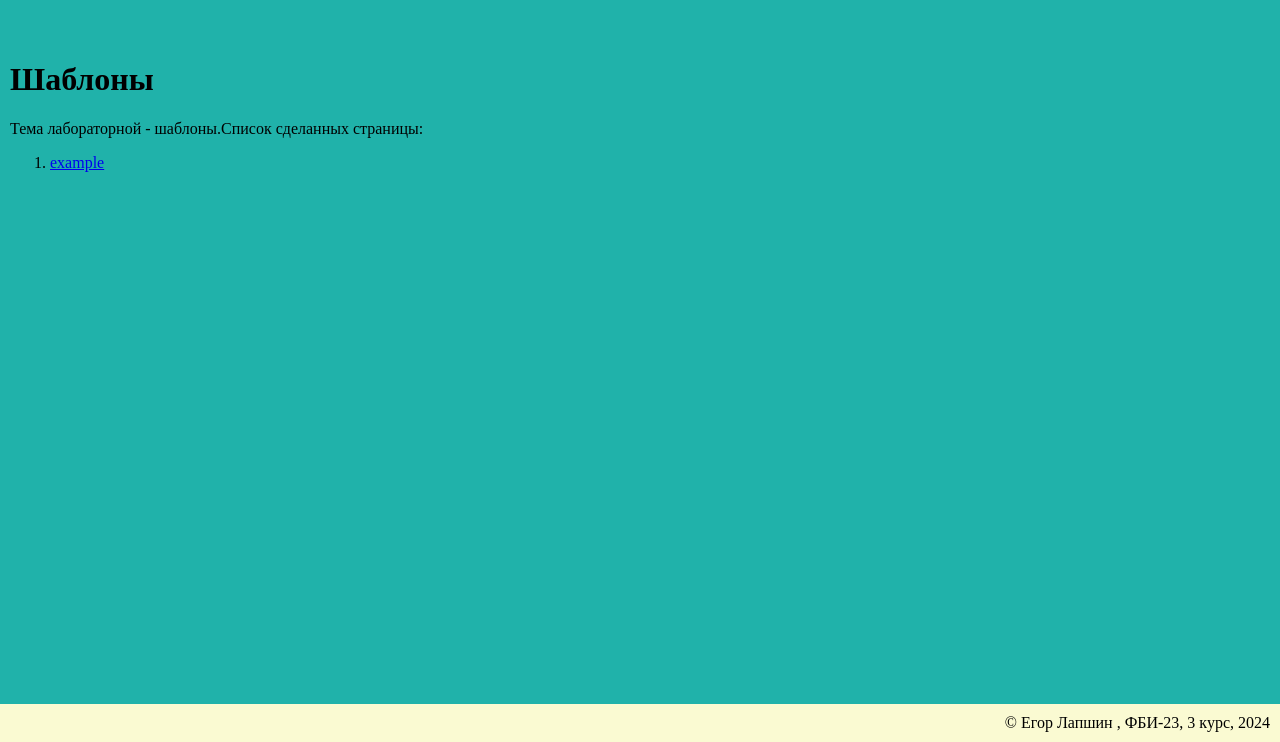
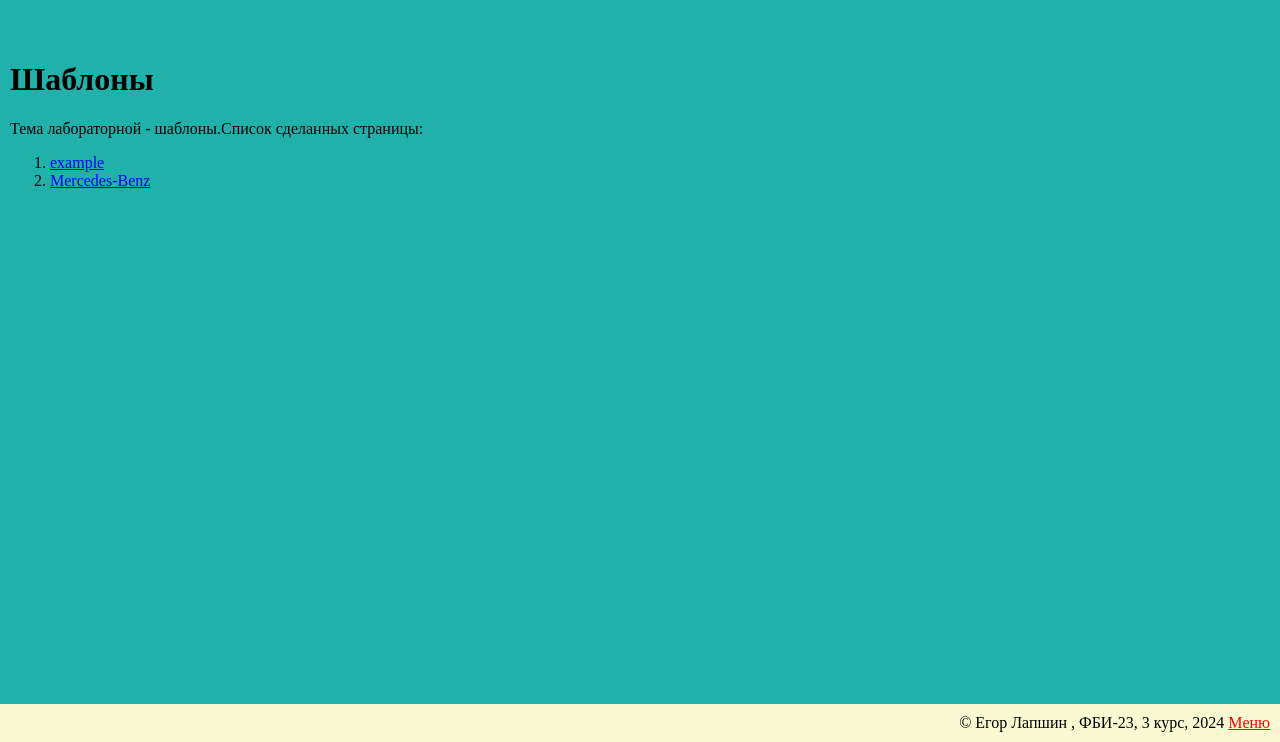
Before and after one commit to lupusin/web--programming-labs-2, a Flask app: page /lab2/ in a window 1280 px wide. Shown: the part 58-800 px from the top of the page. Run offline with Flask 3, Linux system fonts and the light colour scheme.

Commit message:
добавление ссылок

```diff
--- a/app.py
+++ b/app.py
@@ -56,6 +56,7 @@ def menu():
         <div>
         <h2>Меню</h2>
         <li><a href="/lab1">Лабораторная 1</a></li>
+        <li><a href="/lab2">Лабораторная 2</a></li>
         </div>
         <footer>
             &copy; Егор Лапшин , ФБИ-23, 3 курс, 2024
--- a/static/main.css
+++ b/static/main.css
@@ -37,3 +37,7 @@ div.cars{
     align-items: center;
     display: grid;
 }
+a.menu{
+    text-align: left;
+    color: red;
+}
--- a/templates/base.html
+++ b/templates/base.html
@@ -9,13 +9,16 @@
 <body>
     <header>
         WEB-программирование, часть 2. {{ self.lab() }}
+
     </header>
 
     <main>
         {% block main %}{% endblock %}
     </main>
     <footer>
-        &copy; Егор Лапшин , ФБИ-23, 3 курс, 2024
+       &copy; Егор Лапшин , ФБИ-23, 3 курс, 2024
+       <a class="menu" href="/menu">Меню</a>
+
     </footer>
 </body>
 </html>
--- a/templates/lab2.html
+++ b/templates/lab2.html
@@ -7,6 +7,9 @@
         <li>
             <a href="/lab2/example">example</a>
         </li>
+        <li>
+            <a href="/lab2/cars">Mercedes-Benz</a>
+        </li>
     </ol>
 
 {% endblock %}
```
